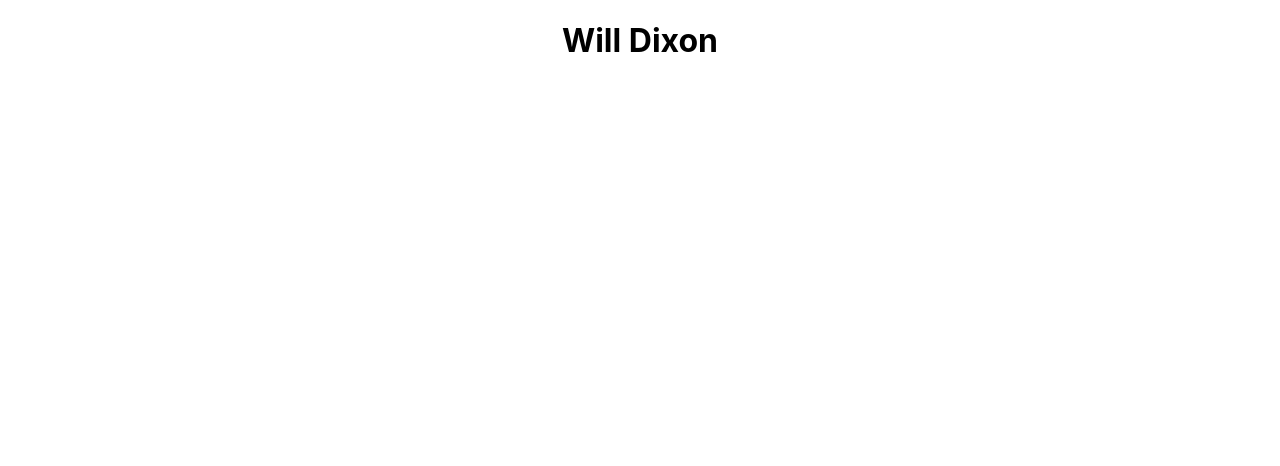
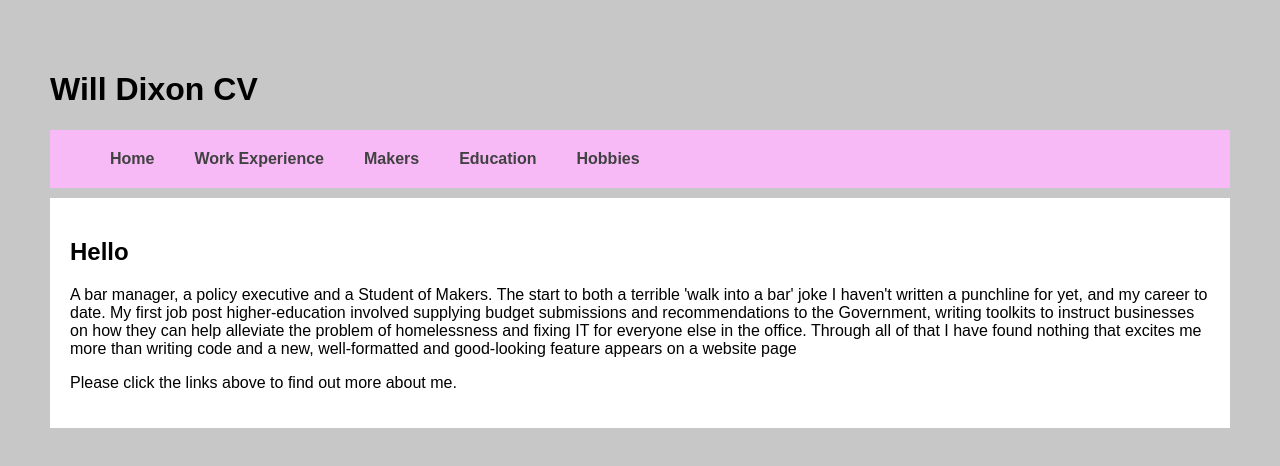
Before and after one commit to WillDixon93/CVReact, a React (Create React App) app in the folder CV/: page /#/ in a window 1280 px wide. Shown: the top 466 px of the page. Built offline with nearby package versions, Linux system fonts and the light colour scheme.

Commit message:
routing finished

```diff
--- a/CV/package.json
+++ b/CV/package.json
@@ -8,6 +8,7 @@
     "@testing-library/user-event": "^12.1.10",
     "react": "^17.0.1",
     "react-dom": "^17.0.1",
+    "react-router-dom": "^5.2.0",
     "react-scripts": "4.0.3",
     "web-vitals": "^1.0.1"
   },
--- a/CV/public/index.html
+++ b/CV/public/index.html
@@ -2,42 +2,11 @@
 <html lang="en">
   <head>
     <meta charset="utf-8" />
-    <link rel="icon" href="%PUBLIC_URL%/favicon.ico" />
-    <meta name="viewport" content="width=device-width, initial-scale=1" />
+    <meta name="viewport" content="width=device-width, initial-scale=1, shrink-to-fit=no" />
     <meta name="theme-color" content="#000000" />
-    <meta
-      name="description"
-      content="Web site created using create-react-app"
-    />
-    <link rel="apple-touch-icon" href="%PUBLIC_URL%/logo192.png" />
-    <!--
-      manifest.json provides metadata used when your web app is installed on a
-      user's mobile device or desktop. See https://developers.google.com/web/fundamentals/web-app-manifest/
-    -->
-    <link rel="manifest" href="%PUBLIC_URL%/manifest.json" />
-    <!--
-      Notice the use of %PUBLIC_URL% in the tags above.
-      It will be replaced with the URL of the `public` folder during the build.
-      Only files inside the `public` folder can be referenced from the HTML.
-
-      Unlike "/favicon.ico" or "favicon.ico", "%PUBLIC_URL%/favicon.ico" will
-      work correctly both with client-side routing and a non-root public URL.
-      Learn how to configure a non-root public URL by running `npm run build`.
-    -->
-    <title>React App</title>
+    <title>Will Dixon CV</title>
   </head>
   <body>
-    <noscript>You need to enable JavaScript to run this app.</noscript>
     <div id="root"></div>
-    <!--
-      This HTML file is a template.
-      If you open it directly in the browser, you will see an empty page.
-
-      You can add webfonts, meta tags, or analytics to this file.
-      The build step will place the bundled scripts into the <body> tag.
-
-      To begin the development, run `npm start` or `yarn start`.
-      To create a production bundle, use `npm run build` or `yarn build`.
-    -->
   </body>
 </html>
--- a/CV/src/App.js
+++ b/CV/src/App.js
@@ -1,12 +1,36 @@
 import './App.css';
-import Header from './header.js';
+import React, { Component } from 'react';
+import { Route, NavLink, HashRouter } from 'react-router-dom';
+import Home from './Home.js';
+import Education from './Education.js';
+import WorkExperience from './workExperience';
+import Makers from './Makers.js';
+import Hobbies from './Hobbies.js';
 
-function App() {
-  return (
-    <div className="App">
-      <Header />
-    </div>
-  );
+class App extends Component {
+  render() {
+    return (
+      <HashRouter>
+        <div>
+          <h1>Will Dixon CV</h1>
+          <ul className="header">
+            <li><NavLink to="/">Home</NavLink></li>
+            <li><NavLink to="/workexperience">Work Experience</NavLink></li>
+            <li><NavLink to="/makers">Makers</NavLink></li>
+            <li><NavLink to="/education">Education</NavLink></li>
+            <li><NavLink to="/hobbies">Hobbies</NavLink></li>
+          </ul>
+          <div className="content">
+            <Route exact path="/" component={Home}/>
+            <Route path="/workexperience" component={WorkExperience}/>
+            <Route path="/education" component={Education}/>
+            <Route path="/makers" component={Makers}/>
+            <Route path="/hobbies" component={Hobbies}/>
+          </div>
+        </div>
+      </HashRouter>
+    );
+  }
 }
 
 export default App;
--- /dev/null
+++ b/CV/src/Education.js
@@ -0,0 +1,21 @@
+import React, { Component } from "react";
+
+class Education extends Component {
+  render () {
+    return (
+      <div>
+        <h2> Education </h2>
+        <h3> Makers Academy: November 2020 - February 2021 </h3>
+        <p> </p>
+        <h3> Queen Mary, University of London: September 2017 - September 2018 </h3>
+        <p> MA International Relations </p>
+        <h3> Nottingham Trent University </h3>
+        <p> Politics and International Relations BA</p>
+        <h3> Portsmouth University </h3>
+        <p> Music and Sound Technology </p>
+      </div>
+    )
+  }
+}
+
+export default Education;
--- /dev/null
+++ b/CV/src/Hobbies.js
@@ -0,0 +1,13 @@
+import React, { Component } from "react";
+
+class Hobbies extends Component {
+  render () {
+    return (
+      <div>
+        <h2> Hobbies </h2>
+      </div>
+    )
+  }
+}
+
+export default Hobbies;
--- /dev/null
+++ b/CV/src/Home.js
@@ -0,0 +1,19 @@
+import React, { Component } from "react";
+
+class Home extends Component {
+  render() {
+    return (
+      <div>
+        <h2>Hello</h2>
+        <p> A bar manager, a policy executive and a Student of Makers. The start to both a terrible 'walk into a bar' joke I haven't written a punchline for yet, and my career to date.
+          My first job post higher-education involved supplying budget submissions and recommendations to the Government,
+          writing toolkits to instruct businesses on how they can help alleviate the problem of homelessness and fixing IT for everyone else in the office.
+          Through all of that I have found nothing that excites me more than writing code and a new, well-formatted and good-looking feature appears on a website page </p>
+
+        <p> Please click the links above to find out more about me. </p>
+      </div>
+    )
+  }
+}
+
+export default Home;
--- /dev/null
+++ b/CV/src/Makers.js
@@ -0,0 +1,13 @@
+import React, { Component } from "react";
+
+class Makers extends Component {
+  render () {
+    return (
+      <div>
+        <h2> Makers </h2>
+      </div>
+    )
+  }
+}
+
+export default Makers;
--- a/CV/src/header.js
+++ b/CV/src/header.js
@@ -1,4 +1,4 @@
-import React from 'react'
+import React from 'react';
 
 function Header() {
   return (
@@ -8,4 +8,4 @@ function Header() {
     )
 }
 
-export default Header
+export default Header;
--- a/CV/src/index.css
+++ b/CV/src/index.css
@@ -1,13 +1,39 @@
 body {
+  background-color: rgb(199, 199, 199);
+  padding: 50px;
   margin: 0;
-  font-family: -apple-system, BlinkMacSystemFont, 'Segoe UI', 'Roboto', 'Oxygen',
-    'Ubuntu', 'Cantarell', 'Fira Sans', 'Droid Sans', 'Helvetica Neue',
-    sans-serif;
-  -webkit-font-smoothing: antialiased;
-  -moz-osx-font-smoothing: grayscale;
+  font-family: helvetica, sans-serif;
+  color: rgb(51, 18, 104));
 }
 
-code {
-  font-family: source-code-pro, Menlo, Monaco, Consolas, 'Courier New',
-    monospace;
+h1, h2, p, ul, li {
+  font-family: sans-serif;
 }
+
+ul.header li {
+  display: inline;
+  list-style-type: none;
+  margin: 0;
+}
+
+ul.header {
+  background-color: rgb(247, 186, 247);
+  margin-bottom: 10px;
+}
+
+ul.header li a {
+  color:rgb(65, 65, 65);
+  font-weight: bold;
+  text-decoration: none;
+  padding: 20px;
+  display: inline-block;
+}
+
+.header text {
+  color: grey
+}
+
+.content {
+  background-color: white;
+  padding: 20px;
+}
--- a/CV/src/index.js
+++ b/CV/src/index.js
@@ -1,8 +1,13 @@
 import React from 'react';
 import ReactDOM from 'react-dom';
 import './index.css';
-import App from './App';
+import App from './App.js';
+import Home from './Home.js';
+import Education from './Education.js';
+import Makers from './Makers.js';
 import reportWebVitals from './reportWebVitals';
+import WorkExperience from './workExperience';
+import Hobbies from './Hobbies.js';
 
 ReactDOM.render(
   <React.StrictMode>
@@ -10,8 +15,5 @@ ReactDOM.render(
   </React.StrictMode>,
   document.getElementById('root')
 );
-
-// If you want to start measuring performance in your app, pass a function
-// to log results (for example: reportWebVitals(console.log))
-// or send to an analytics endpoint. Learn more: https://bit.ly/CRA-vitals
+<script src="https://unpkg.com/react-router-dom/umd/react-router-dom.min.js"></script>
 reportWebVitals();
--- /dev/null
+++ b/CV/src/workExperience.js
@@ -0,0 +1,21 @@
+import React, { Component } from "react";
+
+class WorkExperience extends Component {
+  render () {
+    return (
+      <div>
+        <h2>Work Experience</h2>
+        <h3> Revo (March 2019 - August 2020)</h3>
+        <h3> Policy and Campaign Executive </h3>
+        <p> A first foray into the world of work that had very little to do with programming.
+          The role included campaign management, submissions to parliament and correspondence with Members of Parliament.
+          Previous campaigns that I was involved in included a "dragons den" style competition for start-up and small businesses to award space in a
+          number of shopping centres throughout the UK, and Revo's homelessness campaign that I lead on.
+          This involved submissions and recommendations to Parliament, the writing of functional toolkits for land and shopping centre owners to use in order to proactively
+          and compassionately help reduce homelessness in the UK.</p>
+      </div>
+    );
+  }
+}
+
+export default WorkExperience;
```
Also changed, not shown: 2 other files (tests, documents, lock files or other folders).
